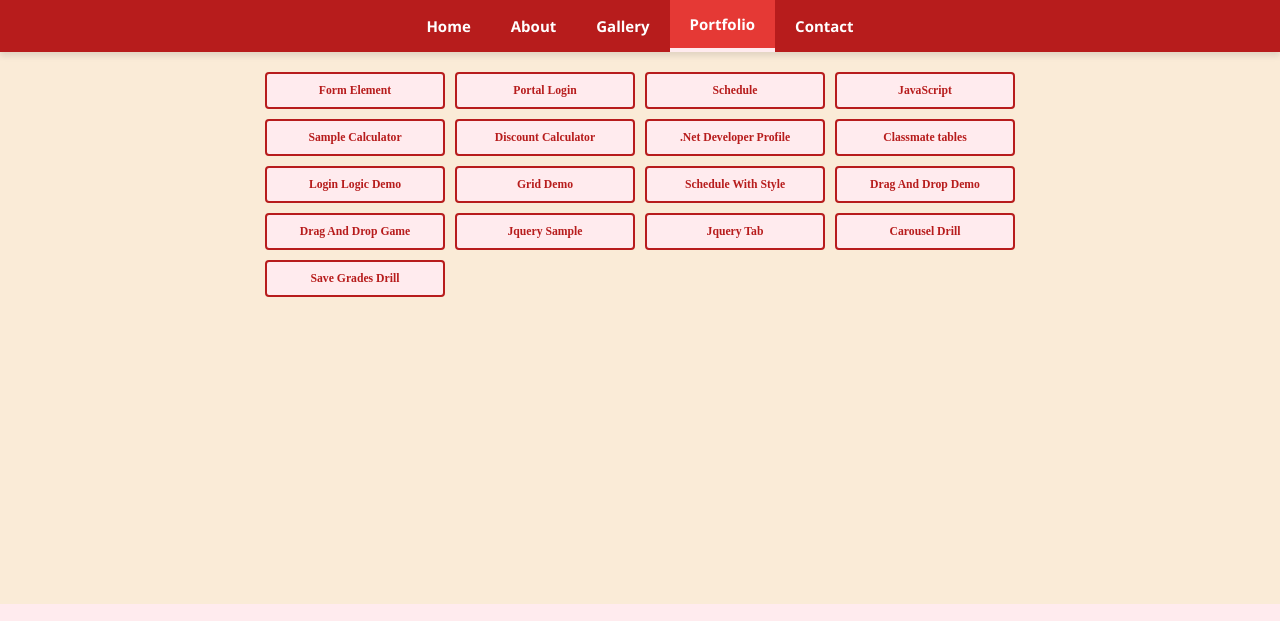
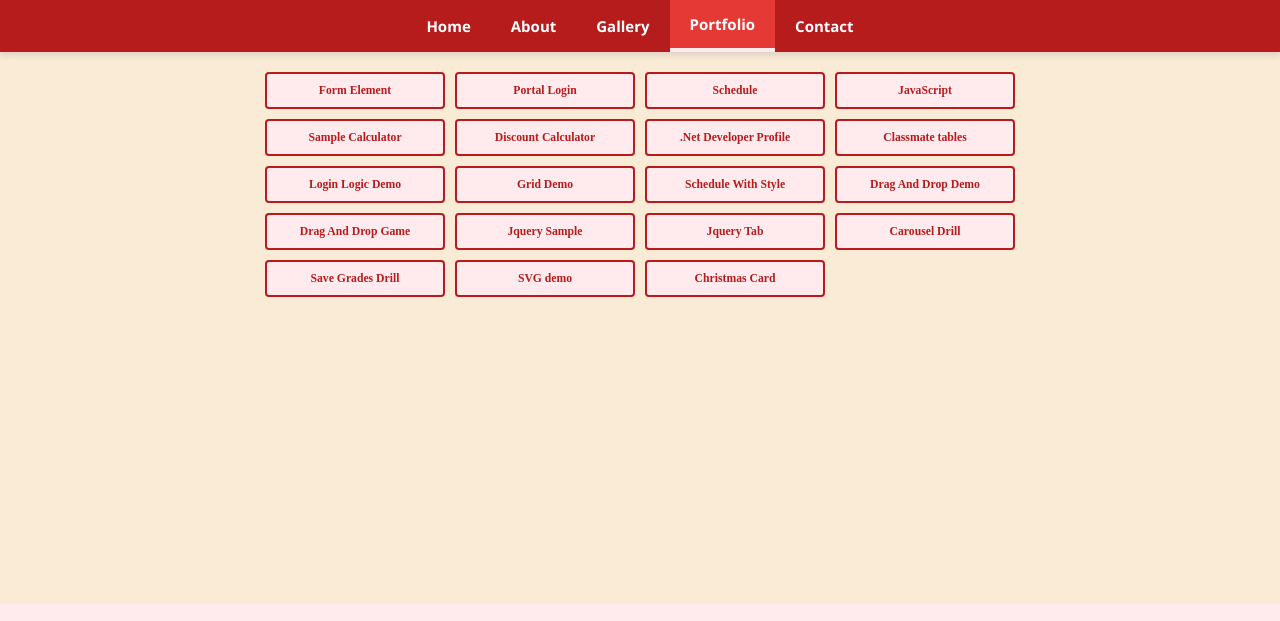
Before and after one commit to Yamadaaa1/New_Website, a plain HTML site: page portfolio.html in a window 1280 px wide. Shown: the top 621 px of the page. Drawn offline with Linux system fonts and the light colour scheme.

Commit message:
Update portfolio.html

```diff
--- a/portfolio.html
+++ b/portfolio.html
@@ -82,6 +82,8 @@
      <a href="jquery.html" id="links" class="box"><h3> Jquery Tab </h3></a>
      <a href="carousel/photospin.html" id="links" class="box"><h3> Carousel Drill </h3></a>
      <a href="try.html" id="links" class="box"><h3> Save Grades Drill </h3></a>
+     <a href="SVGtry/svgdemo.html" id="links" class="box"><h3> SVG demo </h3></a>
+     <a href="SVGtry/shapestry.html" id="links" class="box"><h3> Christmas Card </h3></a>
     </main>
     <footer class="footer">
       <div class="footer-content">
```
